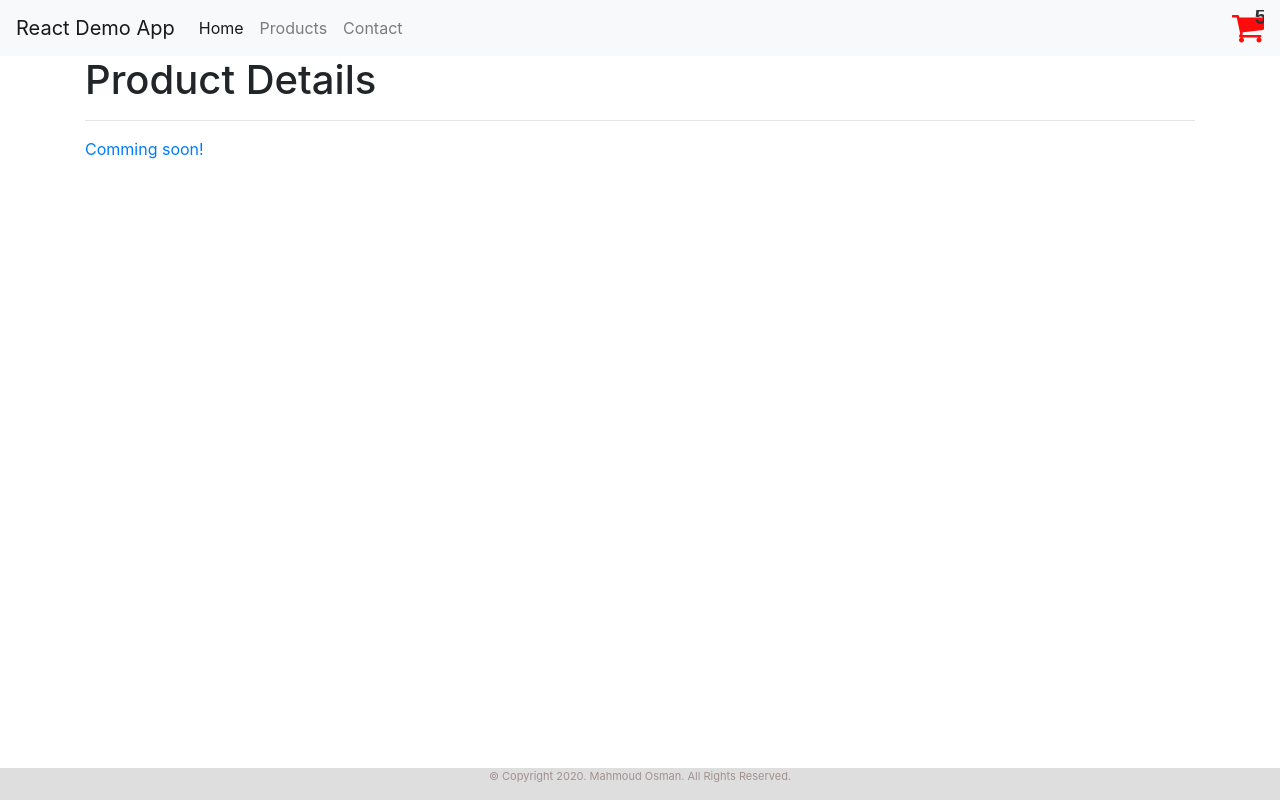
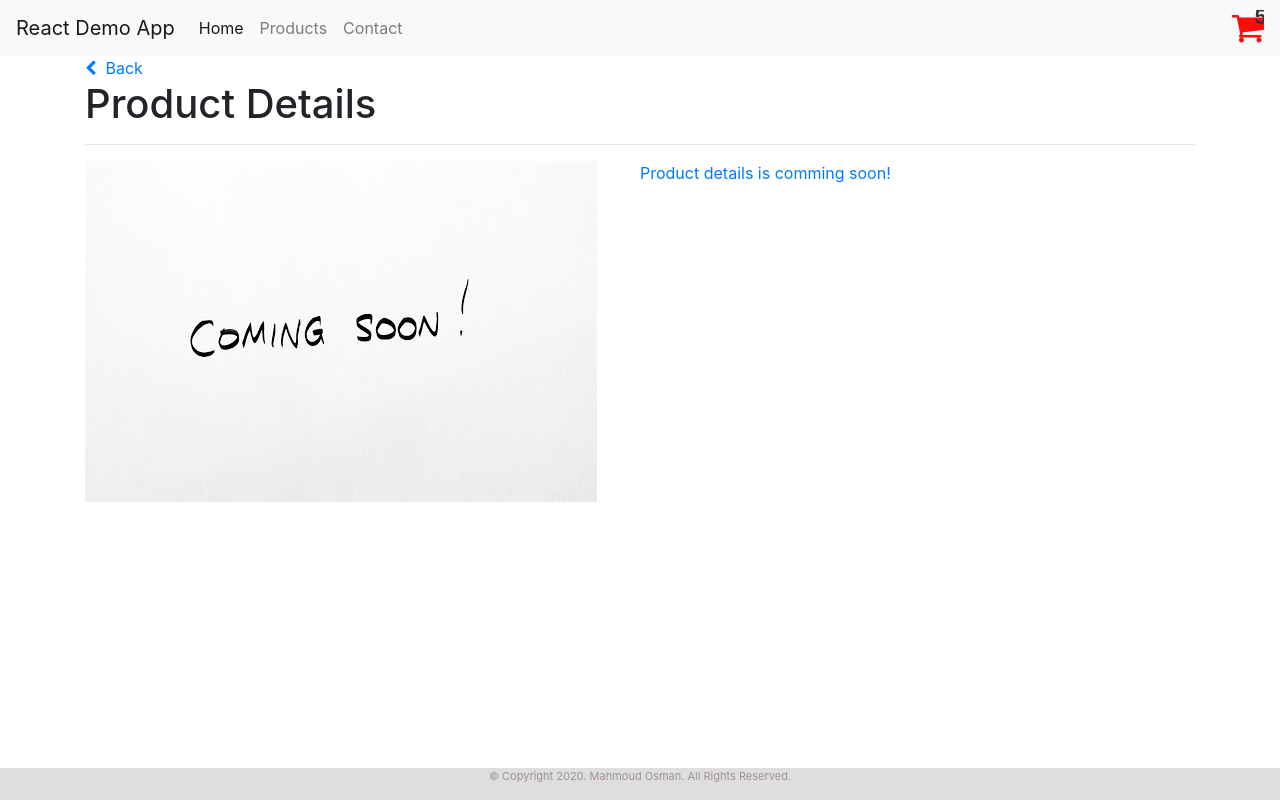
Before and after one commit to MahmoudAhmadOsman/mern-api-application, a React (Create React App) app in the folder client/: page /product/1 in a window 1280 px wide. Built offline with nearby package versions, Linux system fonts and the light colour scheme.

Commit message:
added products page

```diff
--- a/client/src/App.js
+++ b/client/src/App.js
@@ -23,7 +23,7 @@ class App extends Component {
             <Route path="/contact" component={Contact} />
             {/* <Route path="/product/:id" component={ProductDetails} /> */}
 
-            <Route path="/product/:product_id" component={ProductDetails} />
+            <Route path="/product/:id" exact component={ProductDetails} />
           </div>
         </BrowserRouter>
 
--- a/client/src/components/ProductDetails.js
+++ b/client/src/components/ProductDetails.js
@@ -1,18 +1,41 @@
 import React, { Component } from "react";
-import moment from "moment";
-import data from "./data";
-import axios from "axios";
+import { getById } from "../api/products";
+import { Link } from "react-router-dom";
 
 class ProductDetails extends Component {
+  state = {
+    product: {},
+  };
+  componentDidMount() {
+    const id = this.props.match.params.id;
+    console.log(id);
+
+    getById(parseInt(id)).then((product) => {
+      this.setState({
+        loading: false,
+        product,
+      });
+    });
+  }
   render() {
-    const p = this.props;
+    if (this.state.loading) return "Loading ..";
+    const product = this.state.product;
     return (
       <section className="container">
+        <Link to="/products">
+          <i className="fa fa-chevron-left" aria-hidden="true"></i>&nbsp; Back
+        </Link>
         <h1>Product Details</h1> <hr />
-        <p className="text-primary">Comming soon!</p>
+        <div className="row">
+          <div className="col-md-6">
+            <img src="/images/comming-soon.jpg" alt="" />
+          </div>
+          <div className="com-md-6">
+            <p className="text-primary">Product details is comming soon!</p>
+          </div>
+        </div>
       </section>
     );
   }
 }
-
 export default ProductDetails;
--- a/client/src/components/ProductItems.js
+++ b/client/src/components/ProductItems.js
@@ -8,15 +8,19 @@ function ProductItems(props) {
 
   return (
     <section className="card">
-      <Link to={"/product/" + product.id + "/" + product.name}>
-        <img className="card-img-top" src={product.image} alt="Tasteful Ts" />
+      <Link to={"/product/" + product.id}>
+        <img
+          className="card-img-top"
+          src={product.image}
+          alt="{product.name}"
+        />
       </Link>
 
       <div className="card-body">
         {/* <Link to={"/products/product-details/"}>
-          <h4 className="card-title">{product.name}</h4>
+          <h4 className="card-title">{product.name}+ "/" + product.name</h4>
         </Link> */}
-        <Link to={"/product/" + product.id + "/" + product.name}>
+        <Link to={"/product/" + product.id}>
           <h3>{product.name}</h3>
         </Link>
 
```
Also changed, not shown: client/public/images/comming-soon.jpg (added).
